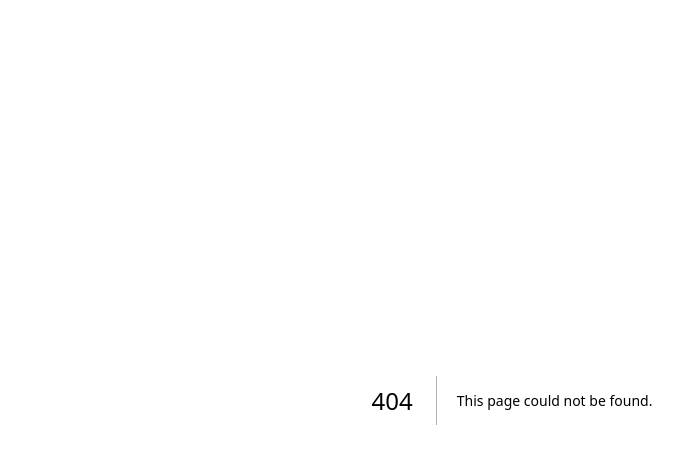
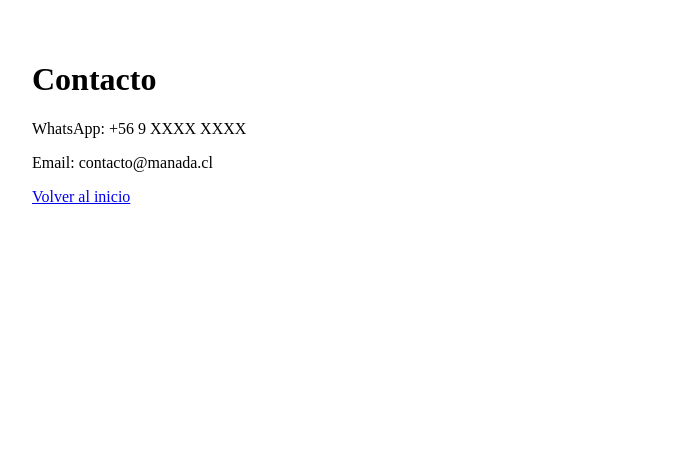
Before and after one commit to edgarbrice/Alimentos-MANADA-, a Next.js app: page /contacto in a window 1280 px wide. Before the commit this address had no page. Shown: the top 464 px of the page, without its empty margins (128-811 px from the left). Built offline with nearby package versions, Linux system fonts and the light colour scheme.

Commit message:
Create contacto.js

```diff
--- /dev/null
+++ b/pages/contacto.js
@@ -0,0 +1,10 @@
+export default function Contacto() {
+  return (
+    <main style={{ padding: '32px', maxWidth: 960, margin: '0 auto' }}>
+      <h1>Contacto</h1>
+      <p>WhatsApp: +56 9 XXXX XXXX</p>
+      <p>Email: contacto@manada.cl</p>
+      <a href="/">Volver al inicio</a>
+    </main>
+  );
+}
```
